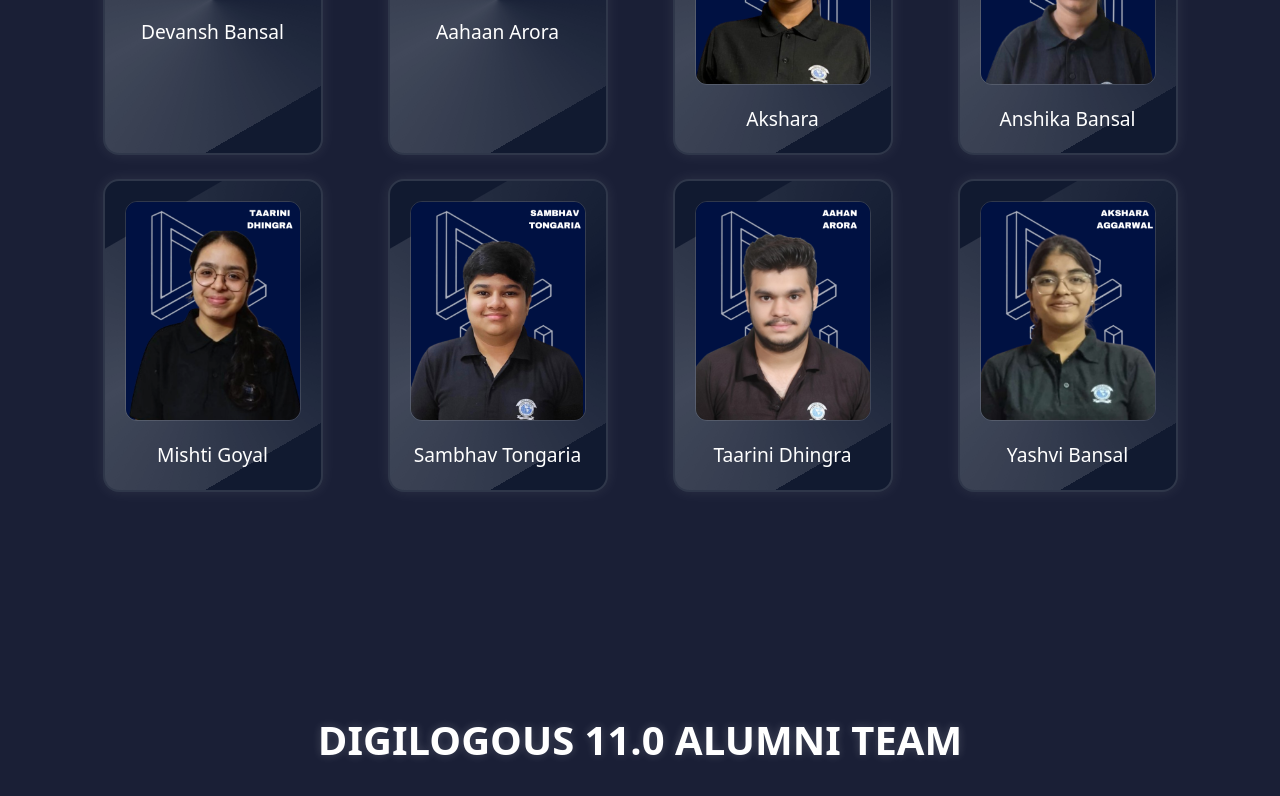
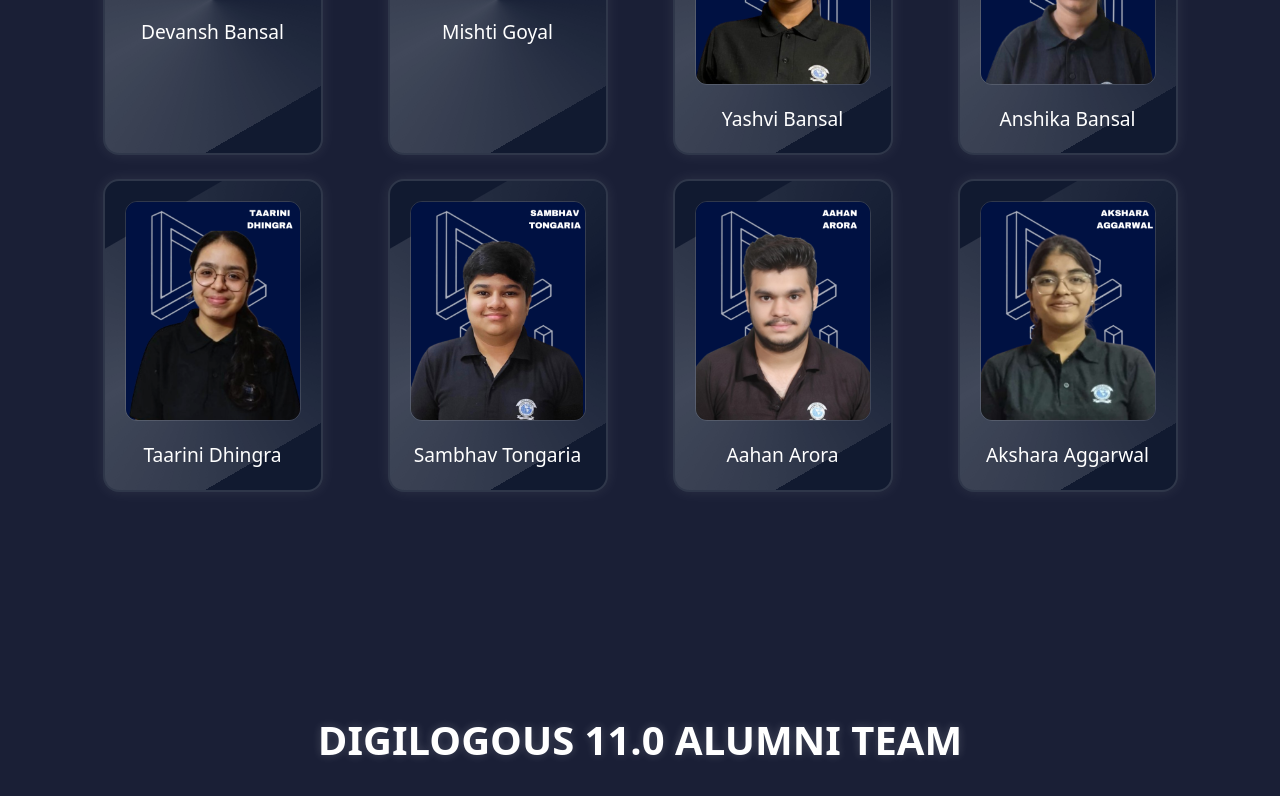
Before and after one commit to HJBKUG/Digi, a plain HTML site: page index.html in a window 1280 px wide. Shown: the part 4077-4873 px from the top of the page. Drawn offline with nearby package versions, Linux system fonts and the light colour scheme.

Commit message:
Update index.html

```diff
--- a/index.html
+++ b/index.html
@@ -159,13 +159,13 @@
         <div class="col-sm-6 col-md-3 mb-4 d-flex justify-content-center">
           <div class="team-card">
             <img src="assets/images/team/core/2.png" alt="Team Member 2" />
-            <div class="team-name">Aahaan Arora</div>
+            <div class="team-name">Mishti Goyal</div>
           </div>
         </div>
         <div class="col-sm-6 col-md-3 mb-4 d-flex justify-content-center">
           <div class="team-card">
             <img src="assets/images/team/core/3.png" alt="Team Member 3" />
-            <div class="team-name">Akshara</div>
+            <div class="team-name">Yashvi Bansal</div>
           </div>
         </div>
         <div class="col-sm-6 col-md-3 mb-4 d-flex justify-content-center">
@@ -179,7 +179,7 @@
         <div class="col-sm-6 col-md-3 mb-4 d-flex justify-content-center">
           <div class="team-card">
             <img src="assets/images/team/core/5.png" alt="Team Member 5" />
-            <div class="team-name">Mishti Goyal</div>
+            <div class="team-name">Taarini Dhingra</div>
           </div>
         </div>
         <div class="col-sm-6 col-md-3 mb-4 d-flex justify-content-center">
@@ -191,13 +191,13 @@
         <div class="col-sm-6 col-md-3 mb-4 d-flex justify-content-center">
           <div class="team-card">
             <img src="assets/images/team/core/7.png" alt="Team Member 8" />
-            <div class="team-name">Taarini Dhingra</div>
+            <div class="team-name">Aahan Arora</div>
           </div>
         </div>
         <div class="col-sm-6 col-md-3 mb-4 d-flex justify-content-center">
           <div class="team-card">
             <img src="assets/images/team/core/8.png" alt="Team Member 8" />
-            <div class="team-name">Yashvi Bansal</div>
+            <div class="team-name">Akshara Aggarwal</div>
           </div>
         </div>
       </div>
```
